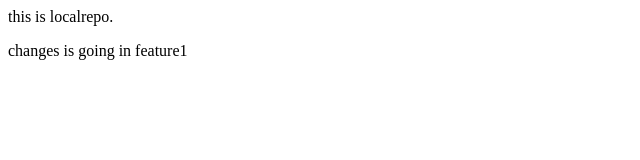
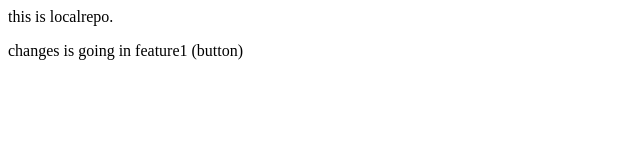
Before and after one commit to Zoya-Afshan/localrepo, a plain HTML site: page index.html in a window 1280 px wide. Shown: the full height of the page, 0-640 px from the left. Drawn offline with Linux system fonts and the light colour scheme.

Commit message:
button added in main

```diff
--- a/index.html
+++ b/index.html
@@ -1,2 +1,2 @@
 <p>this is localrepo.</p>
-<p>changes is going in feature1</p>
+<p>changes is going in feature1 (button)</p>
```
